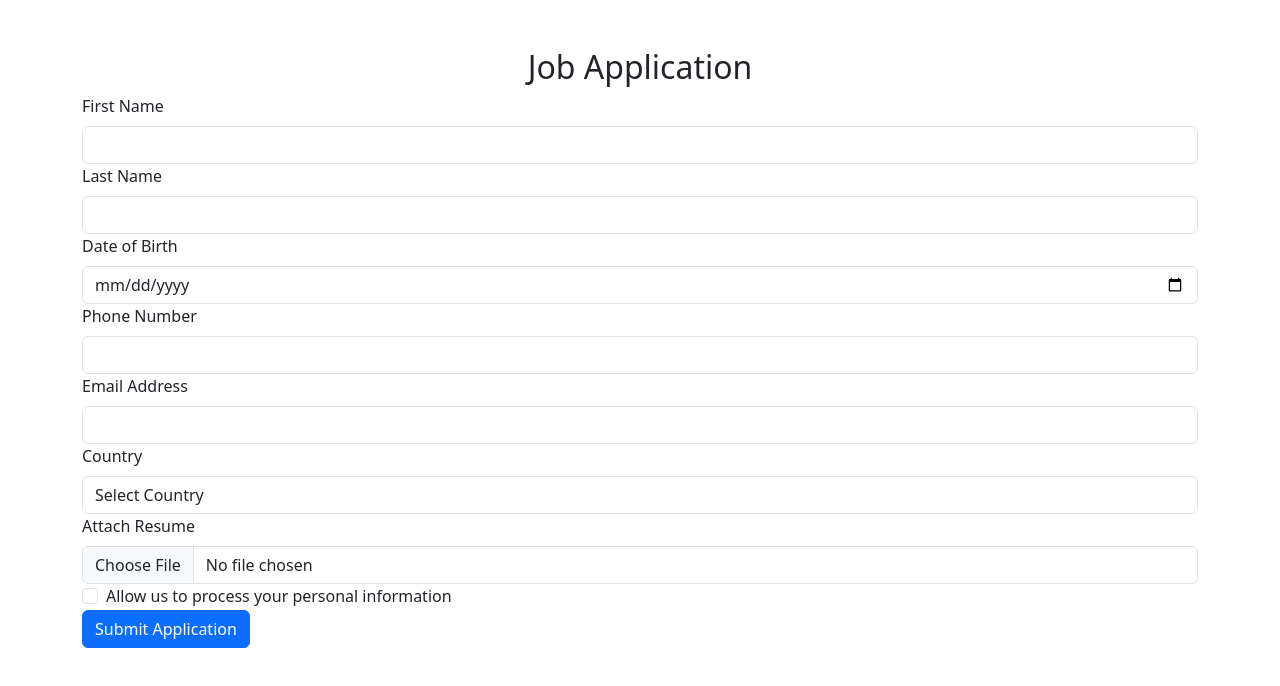
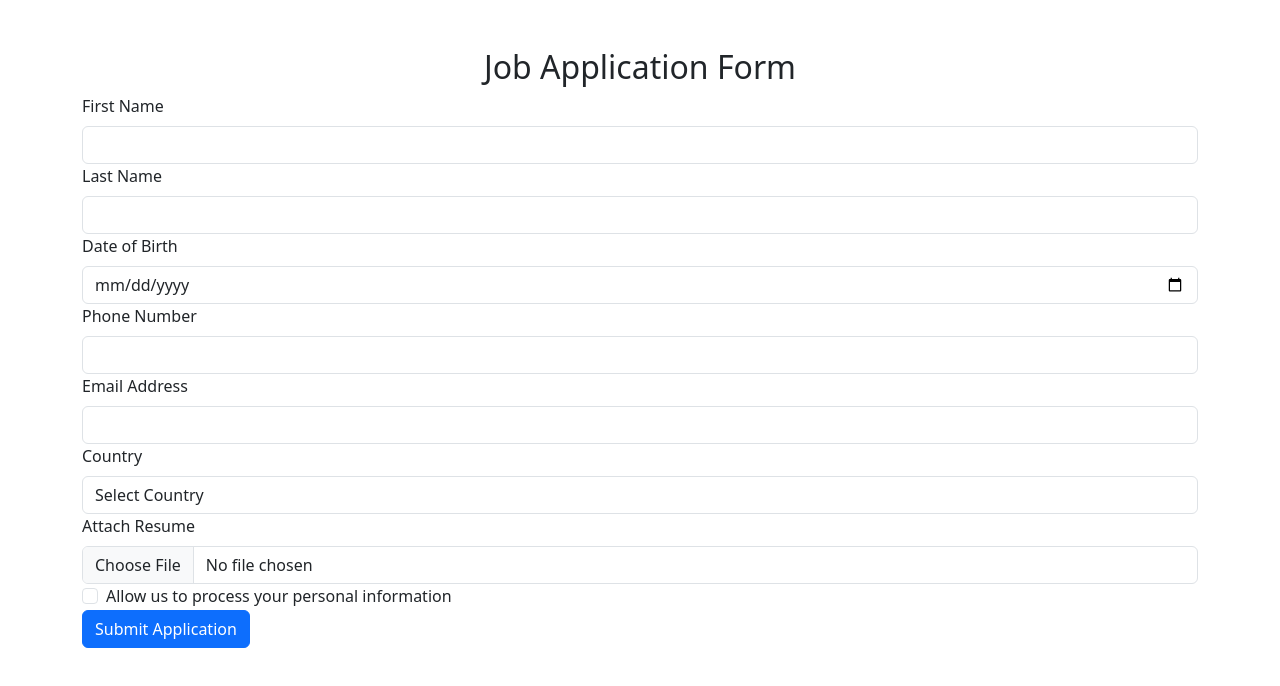
Before and after one commit to mnesh01/application1, a React (Create React App) app: page / in a window 1280 px wide. Shown: the top 686 px of the page. Built offline with nearby package versions, Linux system fonts and the light colour scheme.

Commit message:
initial commit

```diff
--- a/src/JobApplicationForm.js
+++ b/src/JobApplicationForm.js
@@ -43,7 +43,7 @@ const JobApplicationForm = () => {
 
   return (
     <Container className="mt-5">
-      <h2 className="text-center">Job Application</h2>
+      <h2 className="text-center">Job Application Form</h2>
       {formData.error && <Alert variant="danger">{formData.error}</Alert>}
       {formData.success && (
         <Alert variant="success">
```
